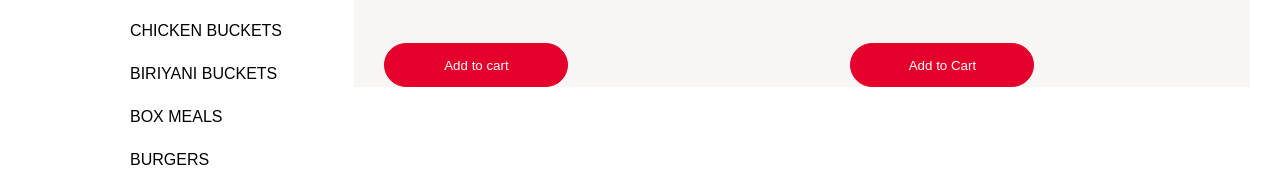
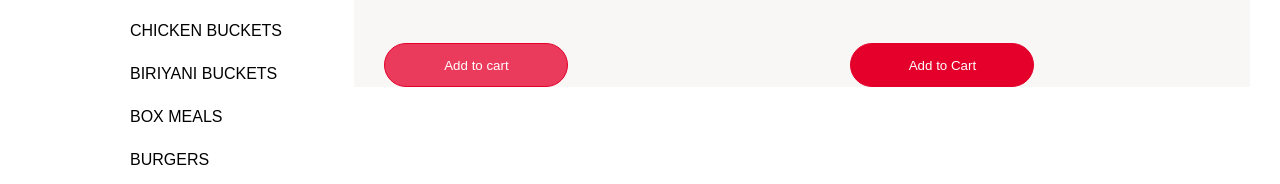
Before and after one commit to Ajmal7510/KFCclon, a plain HTML site: page index.html in a window 1280 px wide. In both pictures the pointer is over the button 476 px from the left and 436 px from the top of the page. Shown: the part 371-555 px from the top of the page. Drawn offline with Linux system fonts and the light colour scheme.

Commit message:
Update style.css

```diff
--- a/style.css
+++ b/style.css
@@ -236,6 +236,10 @@ body{
     margin-top: 50px;
 
 }
+.cartbutton:hover{
+    background-color:#eb3b5c ;
+    cursor: pointer;
+}
 footer{
     background-color:#202124;
     height: 350px;
```
